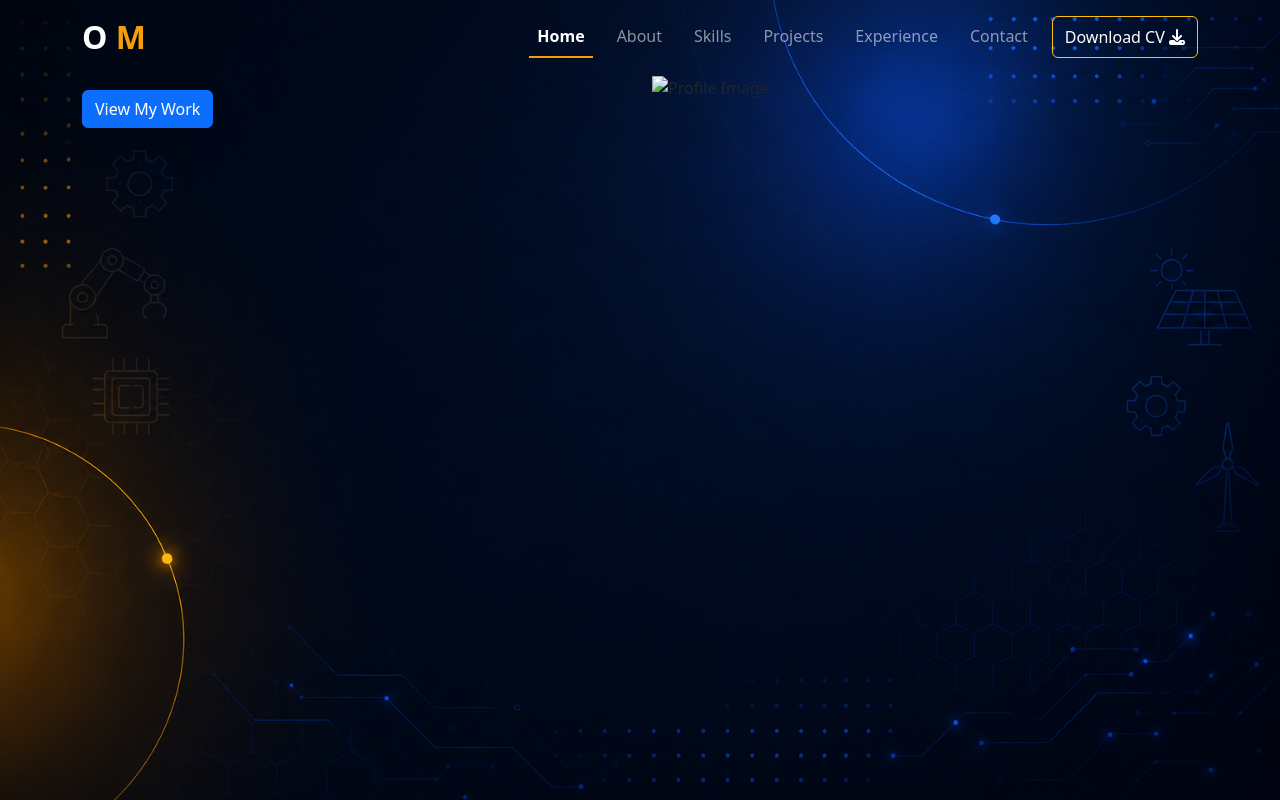
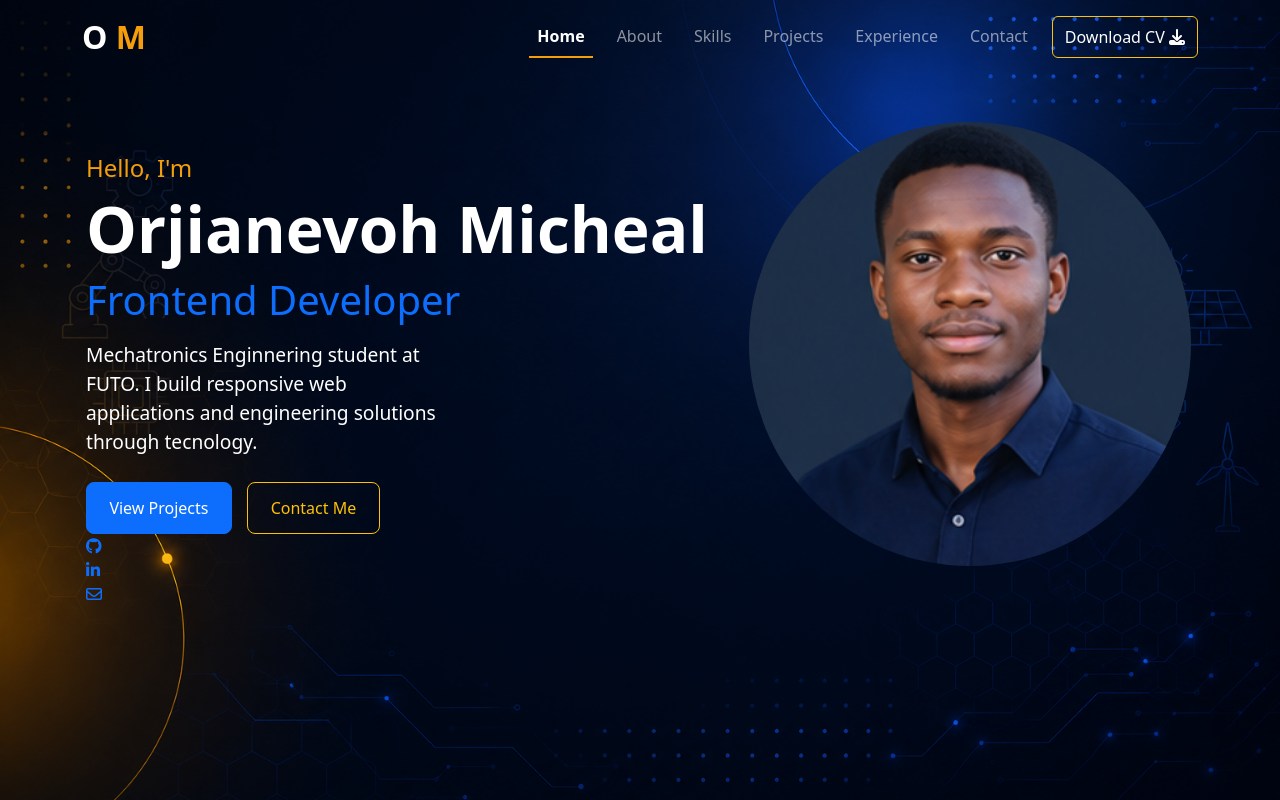
Before and after one commit to micdynas/portfolio-website, a plain HTML site: page index.html in a window 1280 px wide. Drawn offline with nearby package versions, Linux system fonts and the light colour scheme.

Commit message:
new file:   images/image-placeholder.png 	modified:   index.html 	modified:   styles.css

```diff
--- a/index.html
+++ b/index.html
@@ -43,24 +43,38 @@
          <li class="nav-item">
           <a class="nav-link" href="#">Contact</a>
         </li>
-         <button type="button" class="btn btn-outline-warning "> Download CV <i class="fa-solid fa-download"></i> </button>
+         <button type="button" class="btn btn-outline-warning CV"> Download CV <i class="fa-solid fa-download"></i> </button>
       </ul>
   </div>
 </nav>
 
-  <div class="container-md">
+  <div class="container-md info-section">
     <div class="row">
-      <div class="col-md-6">
-        <h1 class=""></h1>
-        <p class=""></p>
-        <a href="" class="btn btn-primary">View My Work</a>
-      </div>
-      <div class="col-md-6">
-        <img src="" alt="Profile Image" class="">
+      <div class="col-md-7 Description">
+        <h3 class="hello">Hello, I'm</h3>
+        <h1 class="name">Orjianevoh Micheal</h1>
+        <h2 class="frontend">Frontend Developer</h2>
+        <p class="para">Mechatronics Enginnering student at FUTO.
+          I build responsive web applications and engineering solutions through tecnology.</p>
+          <div>
+        <a href="" class="btn btn-lg btn-primary project project-btn">View Projects</a>
+        <a href="" class="btn btn-lg btn-outline-warning contact-btn">Contact Me</a>
+          </div>
+          <div class="links">
+        <a href=""><i class="fa-brands fa-github"></i></a>
+        <a href=""><i class="fa-brands fa-linkedin-in"></i></a>
+        <a href=""><i class="fa-regular fa-envelope"></i></a>
+          </div>
+        </div>
+
+
+      <div class="col-md-5 image-section">
+        <img src="/images/image-placeholder.png" alt="Profile Image" class="image">
       </div>
     </div>
 
   </div>
+
 
 </section>
 
--- a/styles.css
+++ b/styles.css
@@ -26,6 +26,62 @@ body{
   border-bottom-color:  #F59E0B;
 }
 
-.btn-outline-warning{
+.CV{
   color: white;
 }
+.info-section{
+  padding: 3rem 1rem;
+  width: 100%;
+  min-height:85vh ;
+  color: white;
+}
+.Description{
+  padding-top: 2rem;
+
+}
+.hello{
+font-size: 1.5rem;
+font-weight: 500;
+color: #F59E0B;
+}
+.name{
+font-size:4rem ;
+font-weight: 600;
+
+}
+.frontend{
+  font-size:2.5rem;
+  color: #0d6efd;
+  font-weight: 500;
+  padding-bottom: 0.6rem;
+
+}
+.para{
+font-size: 1.2rem;
+line-height: 1.5;
+width: 58%;
+padding-bottom: 0.6rem;
+}
+.project-btn{
+  margin-right: 0.7rem;
+  font-size: 1rem;
+  font-weight: 500;
+  padding: 0.8rem 1.4rem;
+}
+.contact-btn{
+  font-size: 1rem;
+  font-weight: 500;
+  padding: 0.8rem 1.4rem;
+
+}
+.links{
+  height: 2rem;
+  width: 2rem;
+}
+.image-section{
+  display: flex;
+  justify-content: center;
+}
+.image{
+border-radius: 50%;
+}
```
Also changed, not shown: images/image-placeholder.png (added).
